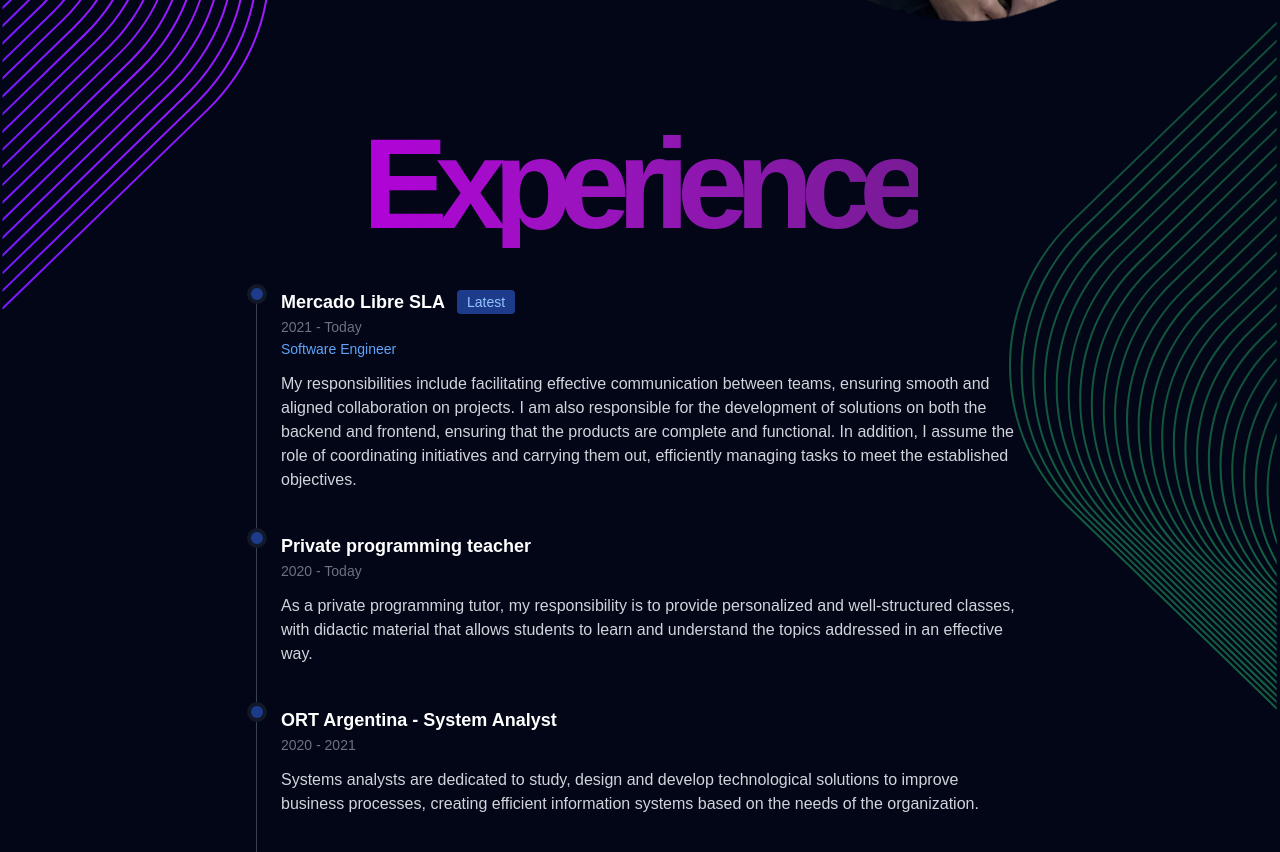
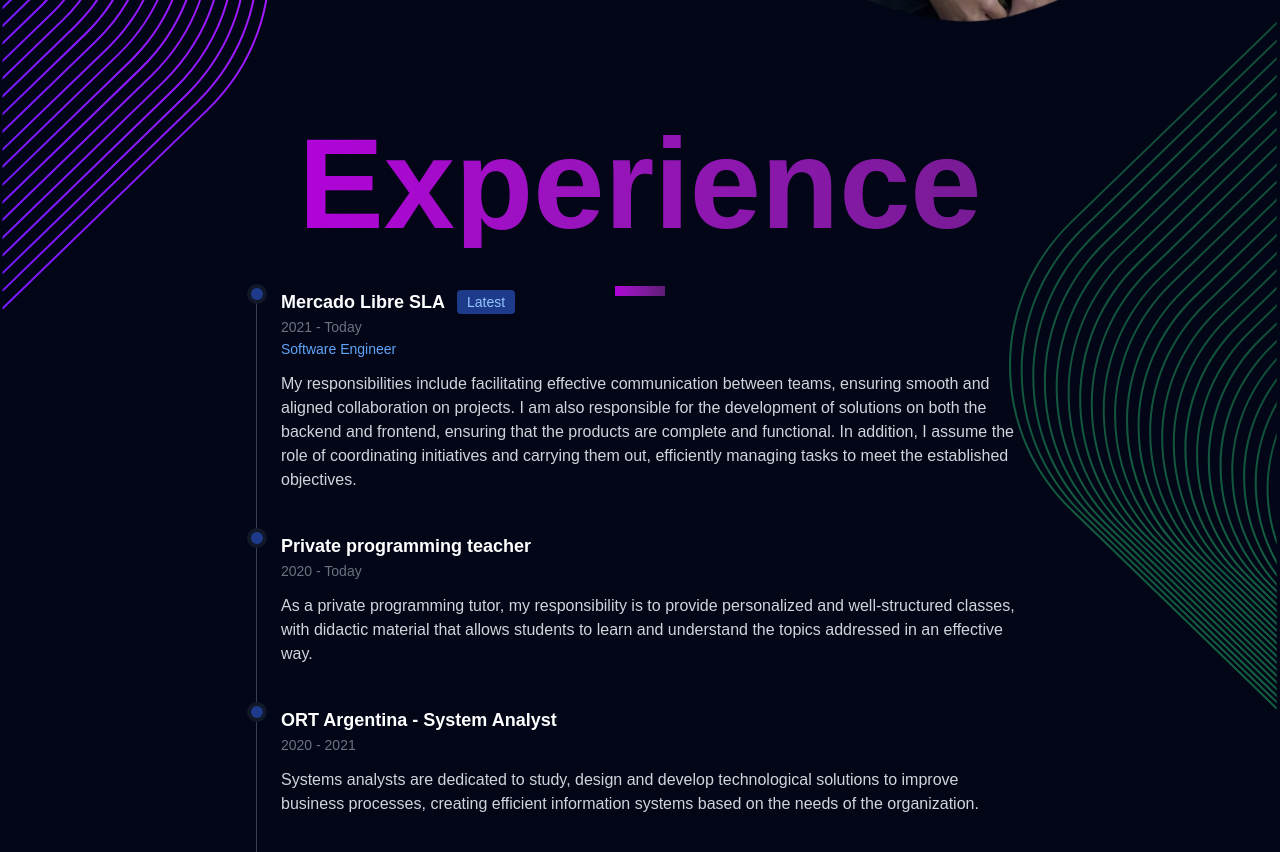
Before and after one commit to JorgeSerrano26/serranojorgev2, an Astro site: page / in a window 1280 px wide. Shown: the part 760-1612 px from the top of the page. Built offline with nearby package versions, Linux system fonts and the light colour scheme; Astro itself is replaced by a stand-in of ours.

Commit message:
Fix some stuff

```diff
--- a/src/pages/index.astro
+++ b/src/pages/index.astro
@@ -70,7 +70,7 @@ import Layout from "../layouts/Layout.astro";
         <div class="w-[70%] md:w-60% max-w-screen-md m-auto pt-20 pb-20">
             <div class="text-center">
                 <h2
-                    class={`inline-block z-10 relative text-5xl md:text-7xl lg:text-9xl font-bold mb-10 bg-clip-text tracking-1 section-title`}
+                    class={`inline-block z-10 relative text-5xl md:text-7xl lg:text-9xl font-bold mb-10 bg-clip-text section-title`}
                 >
                     Experience
                 </h2>
@@ -82,7 +82,7 @@ import Layout from "../layouts/Layout.astro";
         <div class="w-[70%] md:w-60% max-w-screen-md m-auto pt-20 pb-20">
             <div class="text-center">
                 <h2
-                    class={`inline-block z-10 relative text-5xl md:text-7xl lg:text-9xl font-bold mb-10 bg-clip-text tracking-1 section-title`}
+                    class={`inline-block z-10 relative text-5xl md:text-7xl lg:text-9xl font-bold mb-10 bg-clip-text section-title`}
                 >
                     Projects
                 </h2>
--- a/src/styles/base.scss
+++ b/src/styles/base.scss
@@ -81,4 +81,17 @@ body {
     background-size: 150%;
     -webkit-background-clip: text;
     -webkit-text-fill-color: transparent;
+
+    &:after {
+        content: '';
+        width: 50px;
+        height: 10px;
+        display: block;
+        background-image: inherit;
+        border-radius: 5px px;
+        position: absolute;
+        left: 50%;
+        top: 130%;
+        transform: translateX(-50%);
+    }
 }
```
